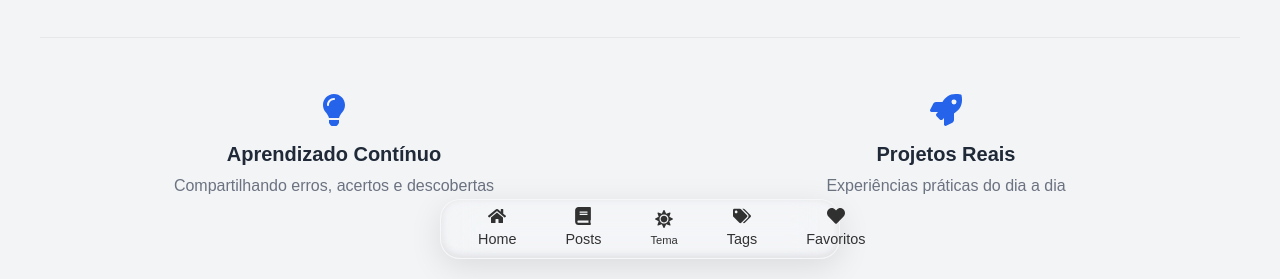
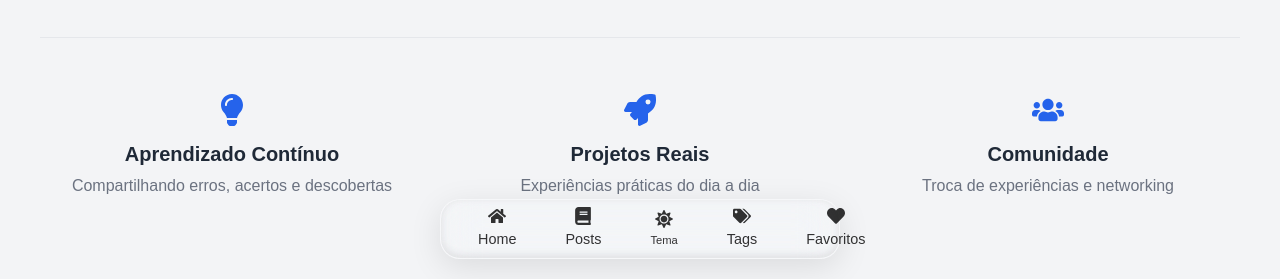
Before and after one commit to Andrezinrc/dev-mini-blog, a React (Vite) app: page / in a window 1280 px wide. Shown: the part 521-800 px from the top of the page. Built offline with nearby package versions, Linux system fonts and the light colour scheme.

Commit message:
feat: adiciona terceiro card de features na homepage

```diff
--- a/src/pages/Home/Home.jsx
+++ b/src/pages/Home/Home.jsx
@@ -1,7 +1,7 @@
 import React, { useState } from 'react';
 import styles from './Home.module.css';
 import { Link } from 'react-router-dom';
-import { FaBook, FaLightbulb, FaRocket } from 'react-icons/fa';
+import { FaUsers, FaBook, FaLightbulb, FaRocket } from 'react-icons/fa';
 import { FiCode, FiBookOpen } from 'react-icons/fi';
 import QuizModal from '../../components/quiz/QuizModal';
 
@@ -50,6 +50,11 @@ export default function Home() {
             <h3>Projetos Reais</h3>
             <p>Experiências práticas do dia a dia</p>
           </div>
+          <div className={styles.feature}>
+            <FaUsers className={styles.featureIcon} />
+            <h3>Comunidade</h3>
+            <p>Troca de experiências e networking</p>
+          </div>
         </section>
       </div>
 
```
